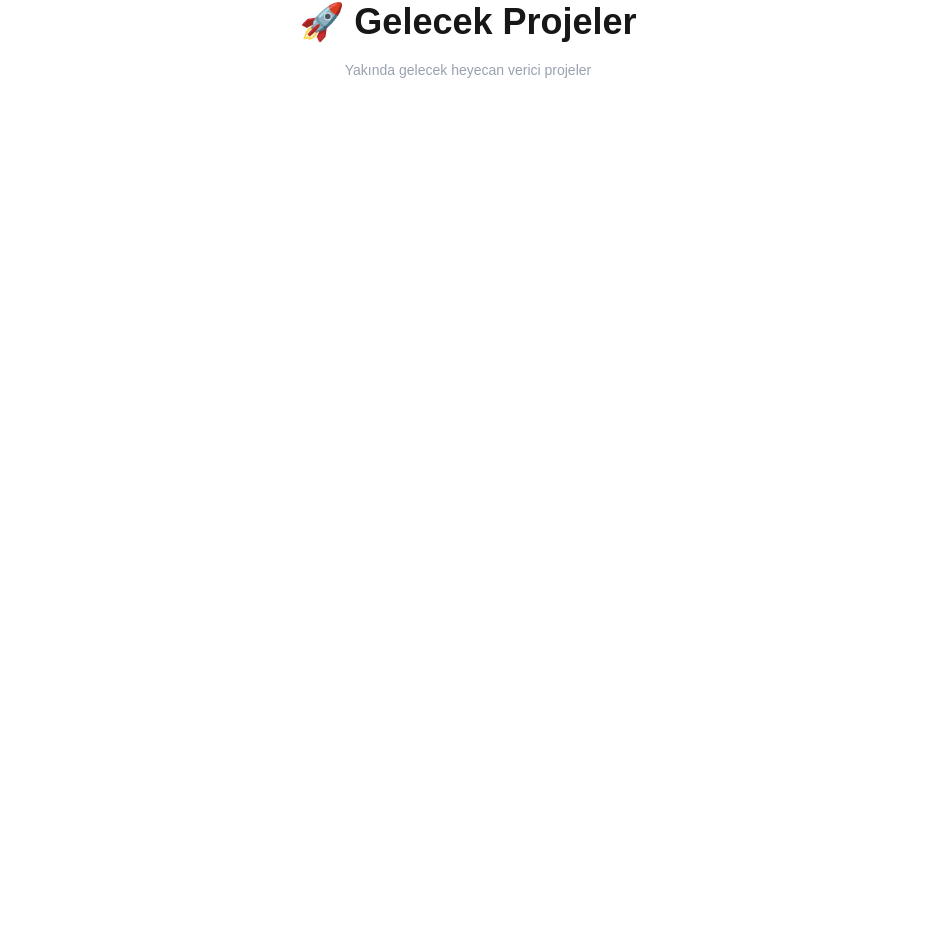
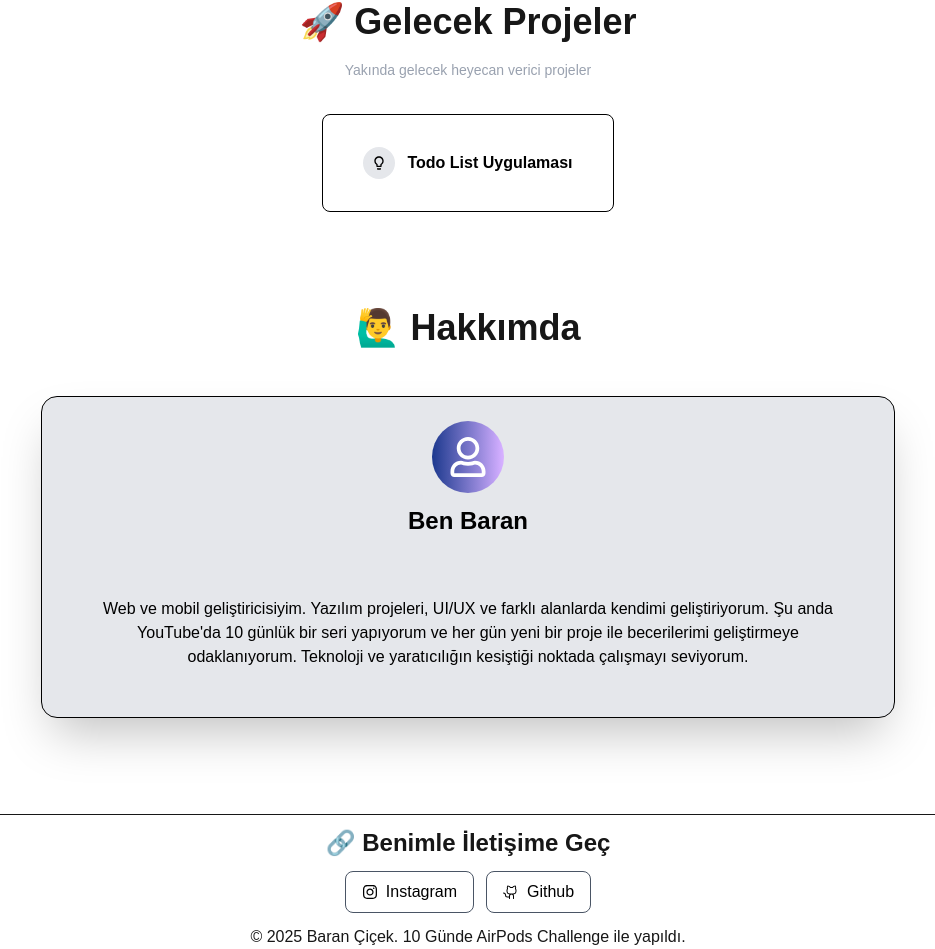
Before and after one commit to Rainclover8/10-day-challenge, a Next.js app: page / in a window 1280 px wide. Shown: the part 1266-2215 px from the top of the page, without its empty margins (172-1107 px from the left). Before the commit the page ends 1348 px from the top, so only its background shows below. Built offline with nearby package versions, Linux system fonts and the light colour scheme.

Commit message:
feat: add FeatureCard component and enhance Home layout with new sections

```diff
--- /dev/null
+++ b/app/components/ui/FeatureCard.tsx
@@ -0,0 +1,14 @@
+import React from 'react'
+import { MdOutlineLightbulb } from "react-icons/md";
+
+
+function FeatureCard({ Text}:{Text: String}) {
+    return (
+        <div className='bg-white text-black border hover:border-blue-500 hover:shadow-lg hover:text-blue-700 font-bold flex flex-wrap w-fit px-10 py-8 rounded-lg justify-center items-center gap-3'>
+            <span className='bg-gray-200 rounded-full p-2'>{<MdOutlineLightbulb />}</span>
+            <h1>{Text}</h1>
+        </div>
+    )
+}
+
+export default FeatureCard
--- a/app/page.tsx
+++ b/app/page.tsx
@@ -1,9 +1,13 @@
 import HeaderSection from "./components/HeaderSection";
 import Tags from "./components/Tags";
 import Card from "./components/ui/Card";
+import FeatureCard from "./components/ui/FeatureCard";
 import MainNavbar from "./components/ui/Navbar";
 import ProjectsCard from "./components/ui/ProjectsCard";
 import { FaCode } from "react-icons/fa6";
+import { FaRegUser } from "react-icons/fa";
+import { PiGithubLogo } from "react-icons/pi";
+import { FaInstagram } from "react-icons/fa";
 
 export default function Home() {
 
@@ -52,19 +56,44 @@ export default function Home() {
           <small className="text-sm text-gray-400 ">Yakında gelecek heyecan verici projeler</small>
 
           {/* Card yapısı */}
-          <div className="">
+          <div className="flex justify-center gap-2 flex-wrap mt-8 items-center">
+            <FeatureCard Text="Todo List Uygulaması" />
+          </div>
+        </div>
+
+        {/* About Kısmı */}
+        <div className="text-center mt-24">
+          <h1 className="text-4xl font-bold mb-12">🙋‍♂️ Hakkımda</h1>
+          <div className="bg-gray-200 border shadow-2xl flex flex-col text-black mx-auto md:w-2/3 rounded-2xl">
+            <span className='bg-gray-200 rounded-full p-4 mt-6 mx-auto bg-gradient-to-r w-fit from-blue-900 to-purple-300'>{<FaRegUser color="white" size={40} />}</span>
+            <h1 className="text-2xl font-bold my-3">Ben Baran</h1>
+            <p className="lg:p-12 md:p-4  ">
+              Web ve mobil geliştiricisiyim. Yazılım projeleri, UI/UX ve farklı alanlarda kendimi geliştiriyorum. Şu anda YouTube'da 10 günlük bir seri yapıyorum ve her gün yeni bir proje ile becerilerimi geliştirmeye odaklanıyorum. Teknoloji ve yaratıcılığın kesiştiği noktada çalışmayı seviyorum.
+            </p>
 
           </div>
         </div>
 
-        {/* About Kısmı */}
-        <div className="">
+        {/* Footer */}
+        <footer className="border-t flex flex-col items-center mt-24">
+          <h1 className="text-2xl font-bold my-3" >🔗 Benimle İletişime Geç</h1>
+          <div className="mb-3 flex gap-3 flex-wrap">
+            <a
+              href="https://www.instagram.com/rainclover8/"
+              className='border bg-white border-gray-600 text-black px-4 py-2 rounded-lg flex items-center justify-center gap-2 hover:bg-purple-400 hover:text-white duration-200'
+              target='_blank'
+            >
+              <FaInstagram /> Instagram
+            </a><a
+              href="https://github.com/Rainclover8/SubCounter"
+              className='border bg-white border-gray-600 text-black px-4 py-2 rounded-lg flex items-center justify-center gap-2 hover:bg-purple-400 hover:text-white duration-200'
+              target='_blank'
+            >
+              <PiGithubLogo /> Github
+            </a>
 
-        </div>
-
-        {/* Footer */}
-        <footer>
-
+          </div>
+          <div className="">© 2025 Baran Çiçek. 10 Günde AirPods Challenge ile yapıldı.</div>
         </footer>
 
         {/* Hepsini ayır */}
```
